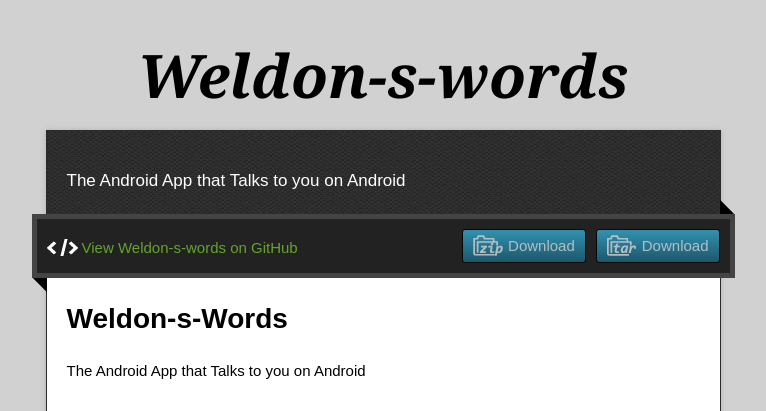
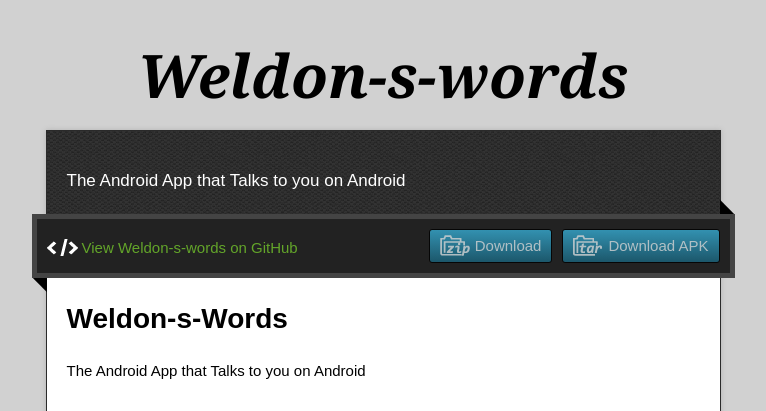
Before and after one commit to ArcherCraftStore/Weldon-s-Words, a plain HTML site: page index.html in a window 1280 px wide. Shown: the top 411 px of the page, without its empty margins (257-1023 px from the left). Drawn offline with nearby package versions, Linux system fonts and the light colour scheme.

Commit message:
Update index.html

```diff
--- a/index.html
+++ b/index.html
@@ -29,7 +29,7 @@
       <div id="main" role="main">
         <div class="download-bar">
         <div class="inner">
-          <a href="https://github.com/ArcherCraftStore/Weldon-s-Words/tarball/master" class="download-button tar"><span>Download</span></a>
+          <a href="https://github.com/ArcherCraftStore/Weldon-s-Words/releases/download/1.0/TalkToMe.apk" class="download-button tar"><span>Download APK</span></a>
           <a href="https://github.com/ArcherCraftStore/Weldon-s-Words/zipball/master" class="download-button zip"><span>Download</span></a>
           <a href="https://github.com/ArcherCraftStore/Weldon-s-Words" class="code">View Weldon-s-words on GitHub</a>
         </div>
```
